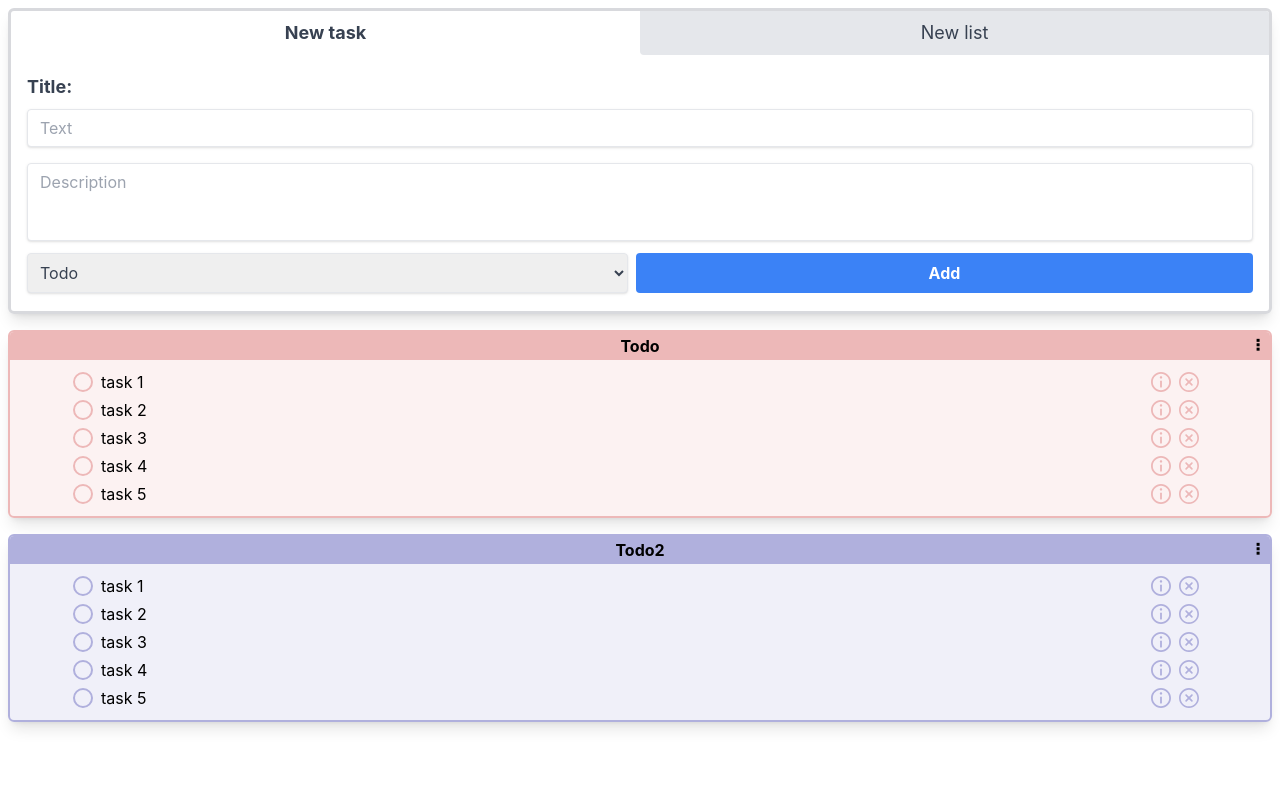
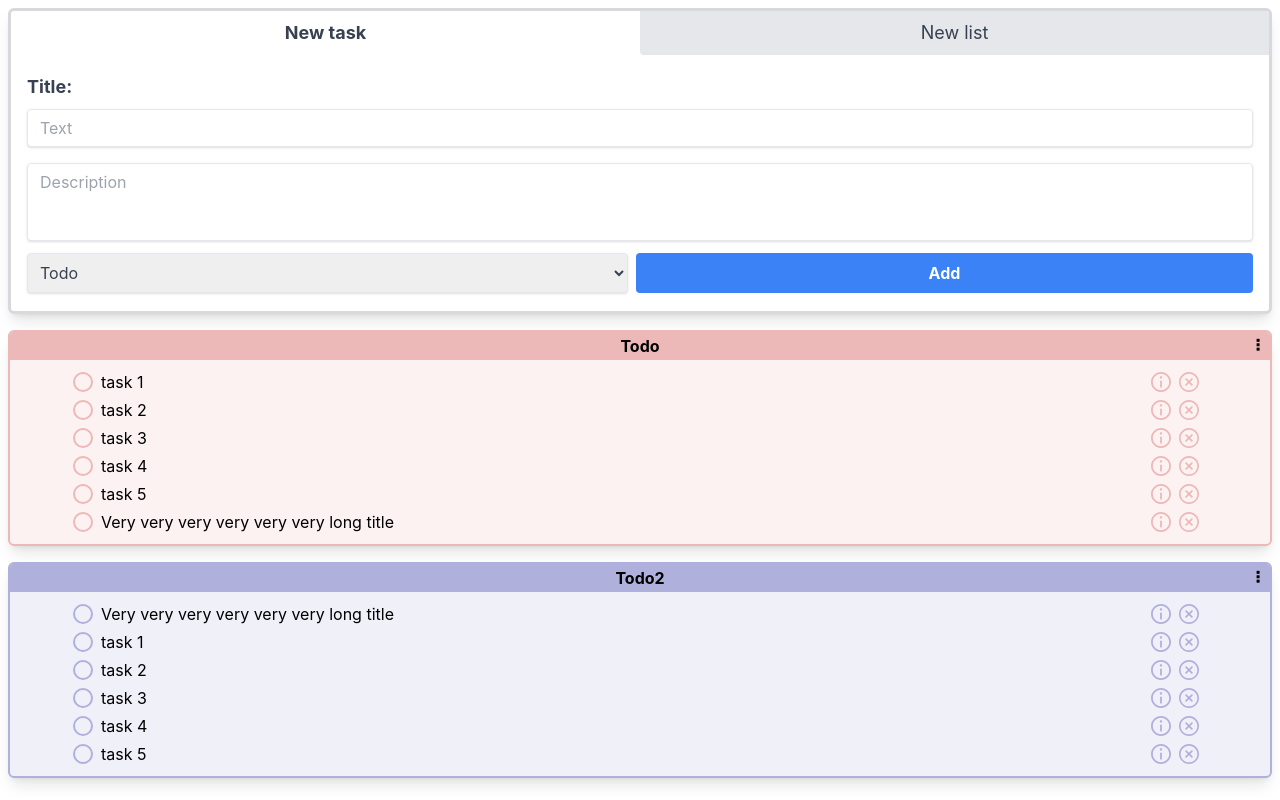
Before and after one commit to yuriinagorniak/task-manager, a React (Create React App) app: page / in a window 1280 px wide. Built offline with nearby package versions, Linux system fonts and the light colour scheme.

Commit message:
Removed unused commented code from App

```diff
--- a/src/App.tsx
+++ b/src/App.tsx
@@ -38,6 +38,20 @@ function App() {
             id: "task-example-5",
             title: "task 5",
             listId: "list-example-1",
+            completed: false,
+        },
+        {
+            id: "long-task-example-1",
+            title: "Very very very very very very long title",
+            description: "Very very very very very very long description",
+            listId: "list-example-1",
+            completed: false,
+        },
+        {
+            id: "long-task-example-1",
+            title: "Very very very very very very long title",
+            description: "Very very very very very very long description",
+            listId: "list-example-2",
             completed: false,
         },
         {
@@ -103,7 +117,6 @@ function App() {
         }
         const newLists = lists.filter((list) => list.id !== id);
         setLists(newLists);
-        // setLists(prevLists => prevLists.filter((list) => list.id !== id));
         console.log(lists.length);
     };
 
@@ -134,17 +147,13 @@ function App() {
     return (
         <div className="App">
             <main>
-                <div className="w-full">
-                    {/* <div className="m-2 overflow-hidden shadow-lg appearance-none border-[3px] rounded-md border-[#030369] text-gray-700 leading-tight focus:outline-none focus:shadow-outline"> */}
+                <div className="w-full min-w-64">
                     <div className="m-2 overflow-hidden shadow-lg appearance-none border-[3px] rounded-md border-[#d8d9dd] text-gray-700 leading-tight focus:outline-none focus:shadow-outline">
-                    {/* <div className="m-2 border-[3px] rounded-md overflow-hidden border-[#030369] bg-[#f4f4fe]"> */}
                         <div className="flex justify-between text-lg">
                             <button
                                 className="w-[50%] p-2 rounded-br"
                                 style={{
                                     backgroundColor: newTaskFormDisplayed ? "transparent" : "#e5e7eb",
-                                    // borderBottom: newTaskFormDisplayed ? "none" : "solid #94a3b8",
-                                    // borderWidth: newTaskFormDisplayed ? "3px" : "2px",
                                     fontWeight: newTaskFormDisplayed ? "bold" : "normal",
                                 }}
                                 onClick={() => setNewTaskFormDisplayed(true)}
@@ -155,8 +164,6 @@ function App() {
                                 className="w-[50%] p-2 rounded-bl"
                                 style={{
                                     backgroundColor: !newTaskFormDisplayed ? "transparent" : "#e5e7eb",
-                                    // borderBottom: !newTaskFormDisplayed ? "none" : "2px solid #94a3b8",
-                                    // borderWidth: !newTaskFormDisplayed ? "3px" : "2px",
                                     fontWeight: !newTaskFormDisplayed ? "bold" : "normal",
                                 }}
                                 onClick={() => setNewTaskFormDisplayed(false)}
```
